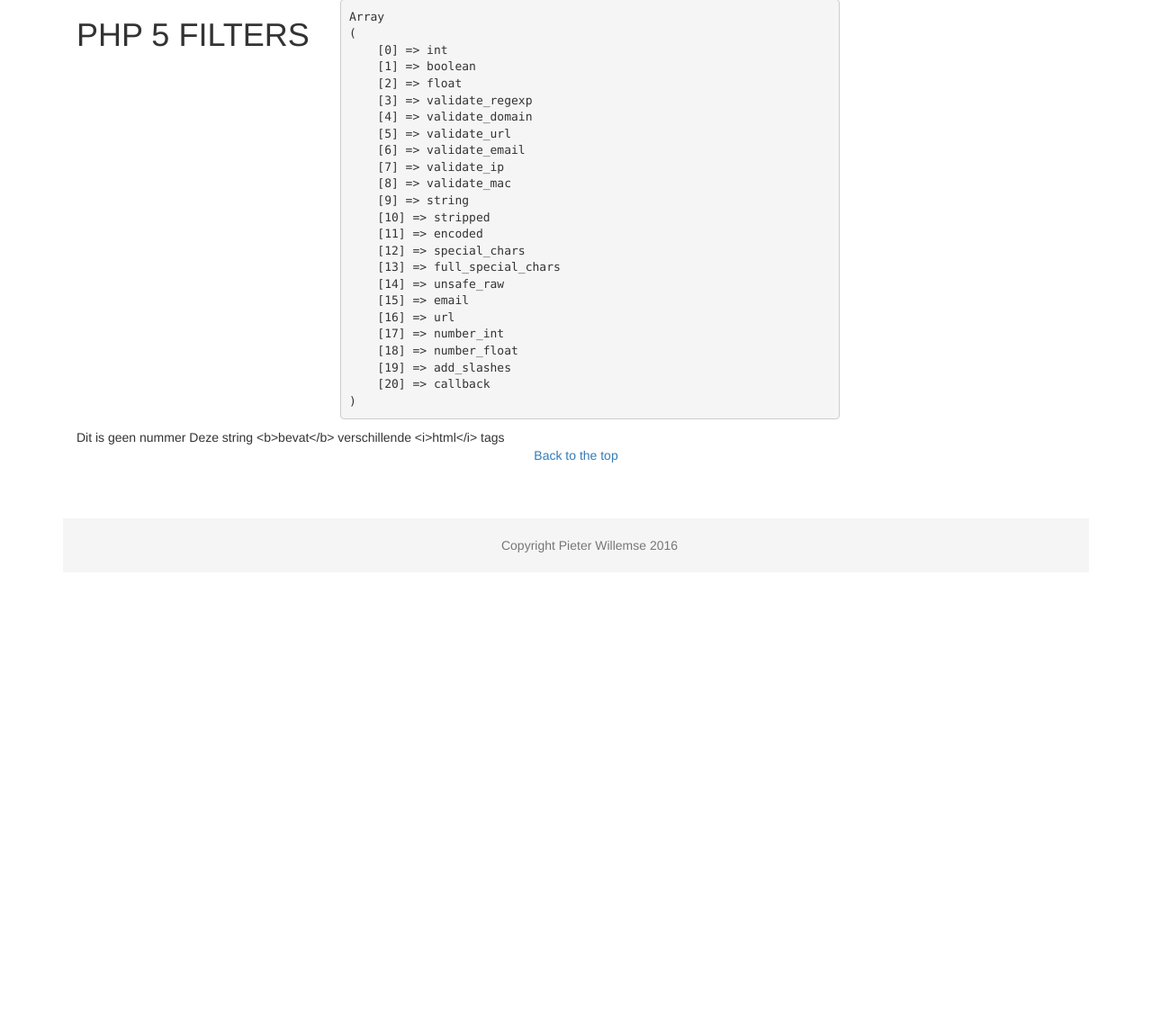
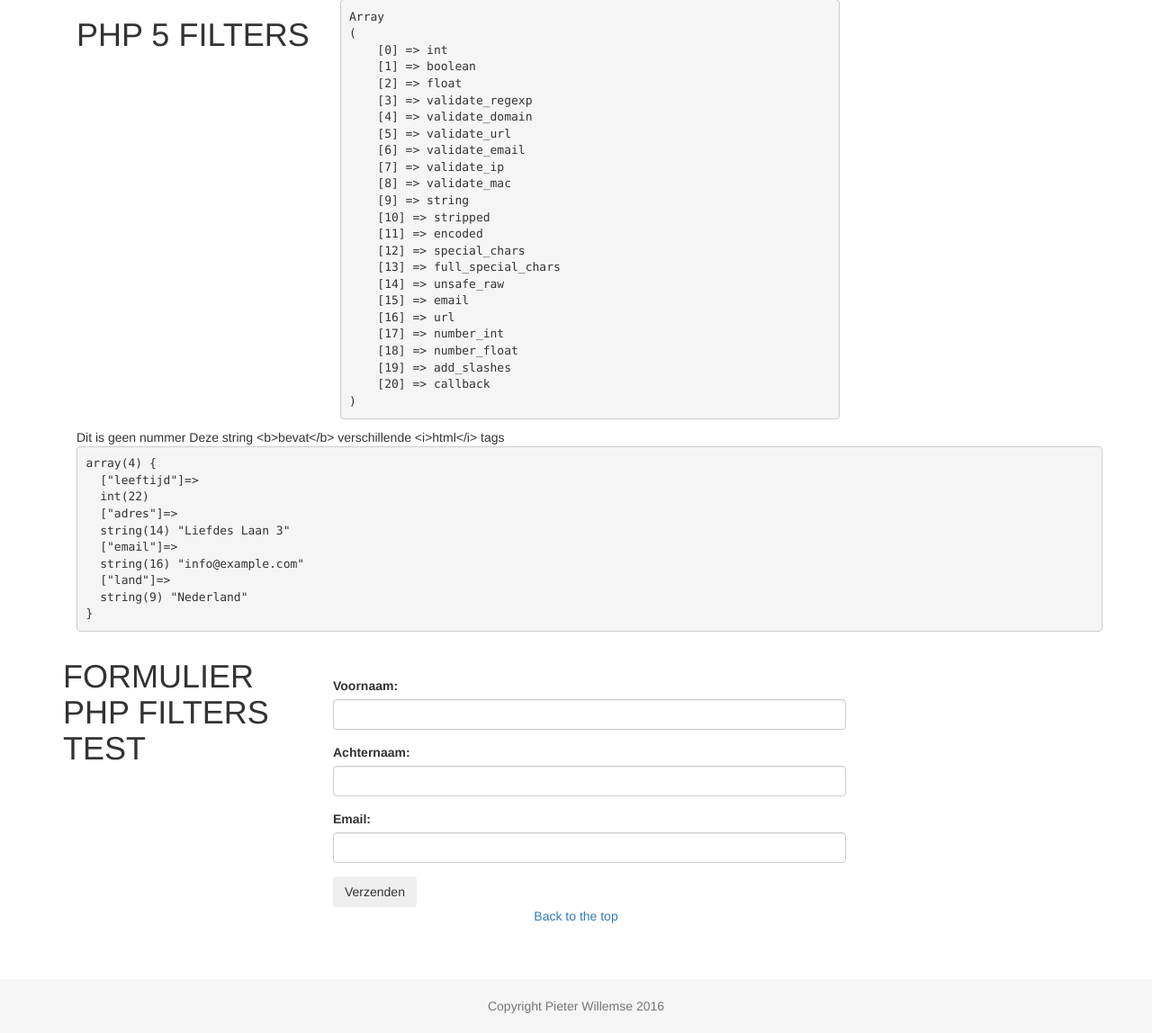
Before and after one commit to pieterw3/PHP5, a PHP site: page / in a window 1280 px wide. Shown: the part 298-1446 px from the top of the page at 90% size. Before the commit the page ends 912 px from the top, so only its background shows below. Run offline with PHP 8.4, Linux system fonts and the light colour scheme; some libraries are stand-ins or nearby versions.

Commit message:
trying post filters

```diff
--- a/index.php
+++ b/index.php
@@ -44,7 +44,65 @@ $stringetje = 'Deze string <b>bevat</b> verschillende <i>html</i> tags';
 $stringetje = filter_var($stringetje, FILTER_SANITIZE_SPECIAL_CHARS);
 echo $stringetje;
 
+//filters in arrays
+$nawgegevens = array (
+	'leeftijd' => 22,
+	'adres' => 'Liefdes Laan 3',
+	'email' => 'info@example.com',
+	'land' => 'Nederland'
+);
+
+$filtergegevens = array (
+	'leeftijd' => FILTER_VALIDATE_INT,
+	'adres' => FILTER_SANITIZE_SPECIAL_CHARS,
+	'email' => FILTER_VALIDATE_EMAIL,
+	'land' => FILTER_SANITIZE_SPECIAL_CHARS
+);
+
+$resultaat = filter_var_ARRAY($nawgegevens, $filtergegevens);
+echo '<pre>';
+var_dump($resultaat);
+echo '</pre>';
 ?>
+
+
+</div>
+
+
+
+
+    <div class="row">
+<div class="col-md-3">
+<h1>FORMULIER PHP FILTERS TEST</h1>
+</div>
+
+<div class="col-md-6">
+<br><br>
+
+<form role="form" action="php/verwerken.php" method="post">
+
+<div class="form-group">
+<label for="voornaam">Voornaam:</label>
+<input type="text" id="voornaam" class="form-control" name="voornaam">
+</div>
+
+<div class="form-group">
+<label for="achternaam">Achternaam:</label>
+<input type="text" id="achternaam" class="form-control" name="achternaam">
+</div>
+
+<div class="form-group">
+<label for="email">Email:</label>
+<input type="email" id="email" class="form-control" name="email">
+</div>
+<button type="submit" class="btn btndefault">Verzenden</button>
+</form>
+</div>
+
+
+<div class="col-md-3">
+</div></div>
+
 	</div>
 
  </div>
```
Also changed, not shown: php/verwerken.php (added, +34 -0 lines).
